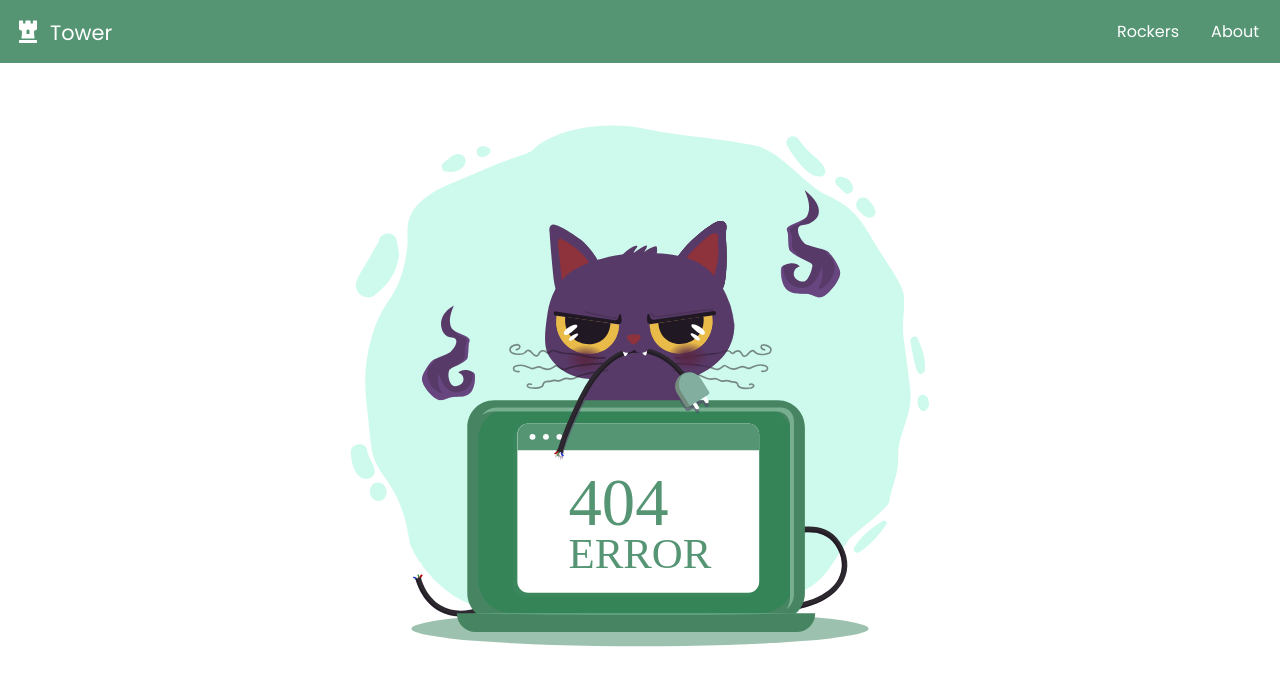
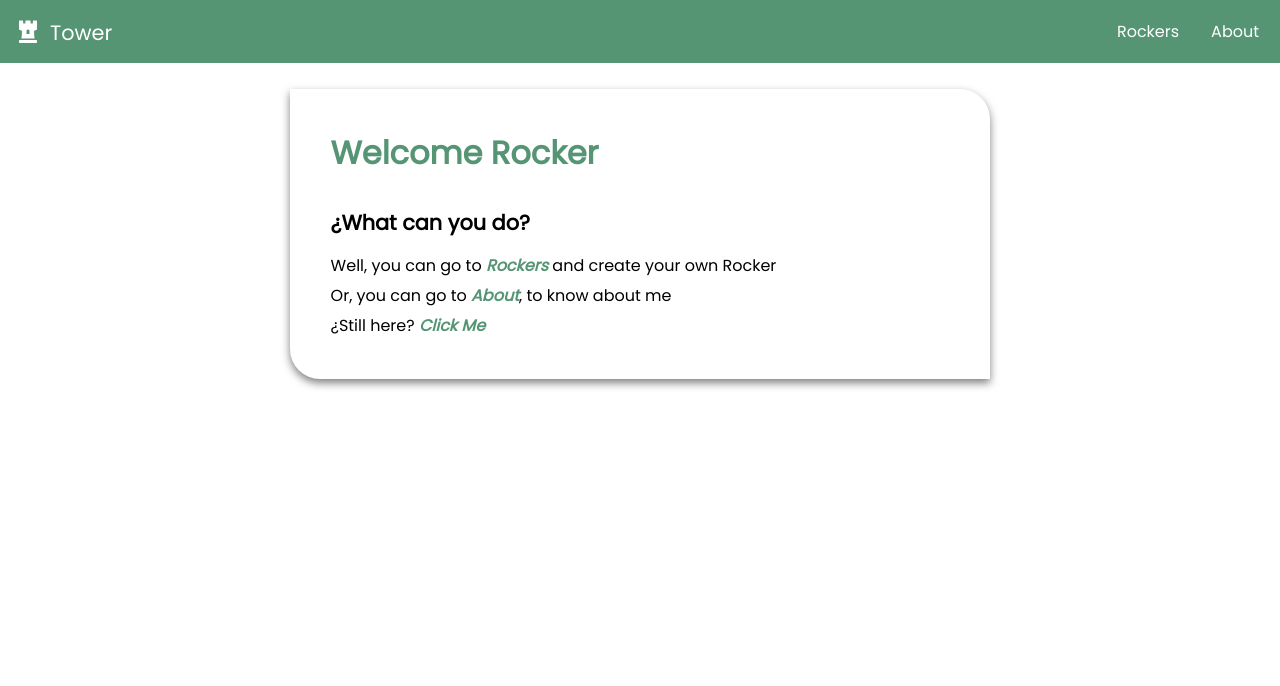
Before and after one commit to mateombar/Rockers, a React (Create React App) app: page / in a window 1280 px wide. Shown: the top 686 px of the page. Built offline with nearby package versions, Linux system fonts and the light colour scheme.

Commit message:
Home component

```diff
--- a/src/App.js
+++ b/src/App.js
@@ -5,6 +5,7 @@ import BadgeNew from './pages/BadgeNew';
 import NotFound from './pages/NotFound';
 
 import Rockers from './pages/Rockers';
+import Home from './pages/Home';
 
 function App() {
 
@@ -12,8 +13,8 @@ function App() {
     <div className="App">
       <BrowserRouter>
         <Layout>
-
           <Switch>
+            <Route exact path="/" component={Home} />
             <Route exact path="/rockers" component={Rockers} />
             <Route exact path="/rockers/new" component={BadgeNew} />
             <Route component={NotFound}/>
--- /dev/null
+++ b/src/pages/Home.jsx
@@ -0,0 +1,30 @@
+import React from "react";
+import { Link } from "react-router-dom";
+
+import "./styles/Home.css";
+function Home() {
+  return (
+    <div className="home_container">
+      <div className="home_card">
+        <header>
+          <h1>Welcome Rocker</h1>
+        </header>
+        <section>
+          <h4>¿What can you do?</h4>
+          <p>
+            Well, you can go to <Link to="/rockers">Rockers</Link> and create
+            your own Rocker
+          </p>
+          <p>
+            Or, you can go to <Link to="/about">About</Link>, to know about me
+          </p>
+          <p>
+            ¿Still here? <Link to="/error">Click Me</Link>
+          </p>
+        </section>
+      </div>
+    </div>
+  );
+}
+
+export default Home;
--- /dev/null
+++ b/src/pages/styles/Home.css
@@ -0,0 +1,46 @@
+.home_container{
+    /* margin: 2%;
+  padding: 2%;
+  box-shadow: 0 4px 8px 0 rgba(0, 0, 0, 0.5);
+  border-radius: 30px 30px 30px 30px;
+  width: 700px; */
+  display: flex;
+  justify-content: center;
+}
+.home_card{
+    margin: 2%;
+    box-shadow: 0 4px 8px 0 rgba(0, 0, 0, 0.5);
+    border-radius: 0px 30px 0px 30px;
+    width: 700px;
+    padding: 2%;
+}
+
+.home_card header{
+    padding: 15px;
+}
+.home_card header h1{
+    color:#559574;
+}
+.home_card section{
+    padding: 15px;
+}
+.home_card section h4{
+    font-size: 1.3rem;
+    margin-bottom: 15px;
+}
+.home_card section p{
+    margin-top: 5px;
+    text-decoration: none;
+}
+.home_card section a{
+    color: #559574;
+    text-decoration: none;
+    font-weight: bold;
+    font-style: italic;
+}
+
+@media only screen and (max-width: 800px){
+    .home_card{
+        width: 90%;
+    }
+}
```
Also changed, not shown: src/assets/icons/hand.svg (added), 1 other file (tests, documents, lock files or other folders).
